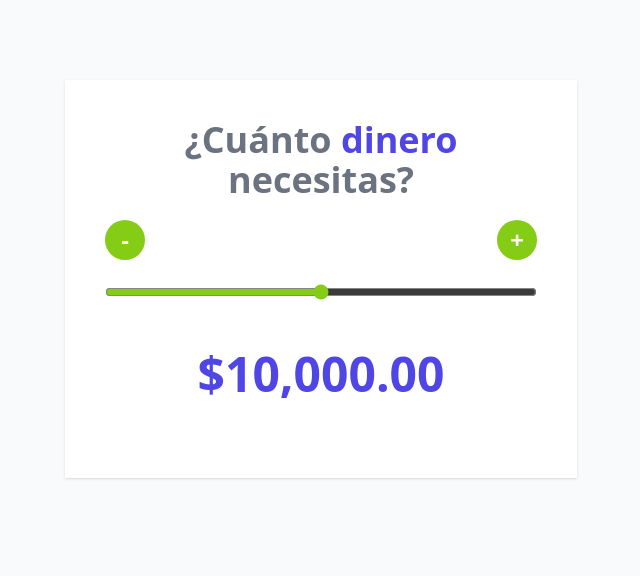
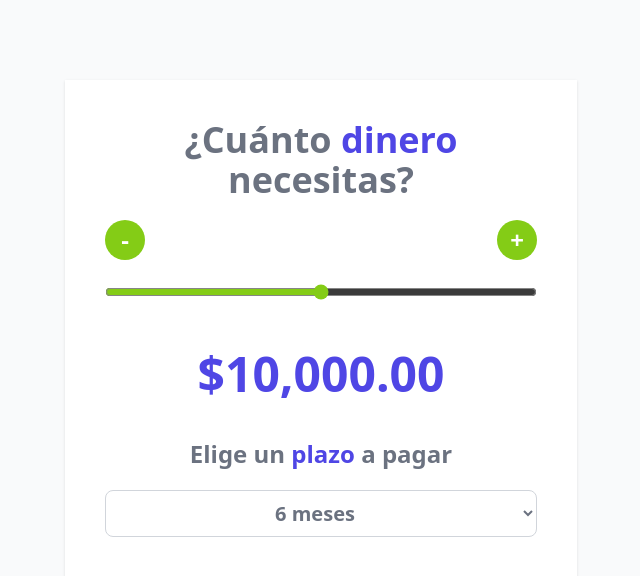
Before and after one commit to mcmmiguel/cotizadorPrestamos-React, a React (Vite) app: page / in a window 1280 px wide. Shown: the top 576 px of the page, without its empty margins (319-959 px from the left). Built offline with nearby package versions, Linux system fonts and the light colour scheme.

Commit message:
Add. Select with the time to pay

```diff
--- a/src/App.jsx
+++ b/src/App.jsx
@@ -55,6 +55,18 @@
         className="w-full h-6 bg-gray-600 accent-lime-500 hover:accent-lime-600"
       />
       <p className='text-center my-10 text-5xl font-extrabold text-indigo-600'>{formatearDinero(cantidad)}</p>
+
+      <h2 className='text-2xl font-extrabold text-gray-500 text-center'>
+        Elige un <span className='text-indigo-600'>plazo</span> a pagar
+      </h2>
+
+      <select
+        className='mt-5 w-full p-2 bg-white border border-gray-300 rounded-lg text-center text-xl font-bold text-gray-500'
+      >
+        <option value="6">6 meses</option>
+        <option value="12">12 meses</option>
+        <option value="24">24 meses</option>
+      </select>
     </div>
   )
 }
```
